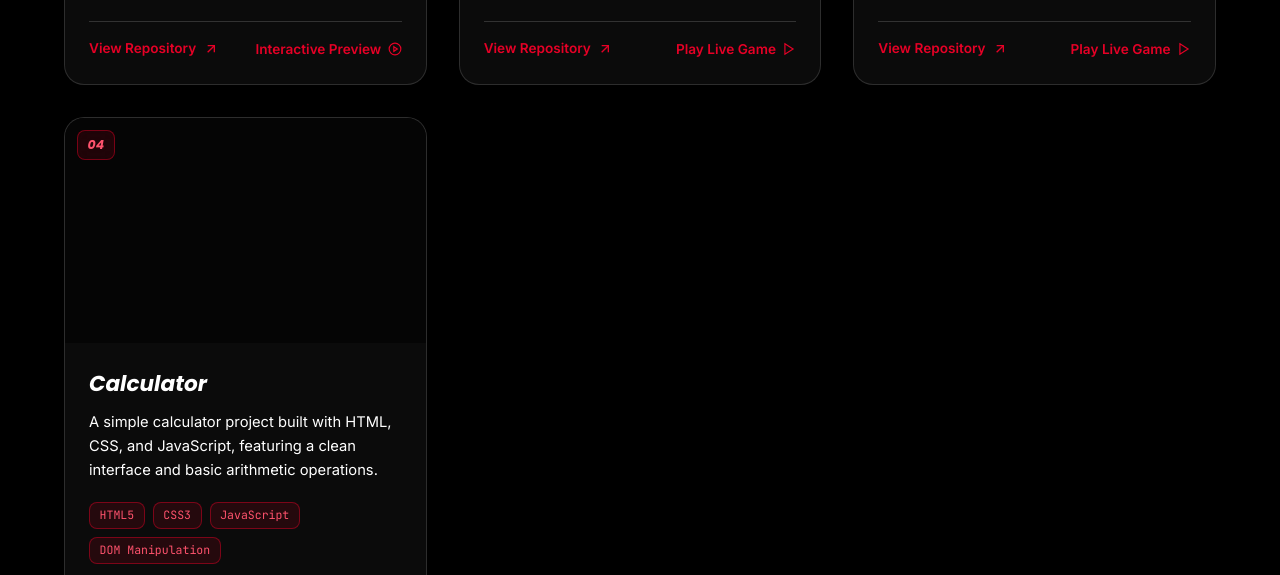
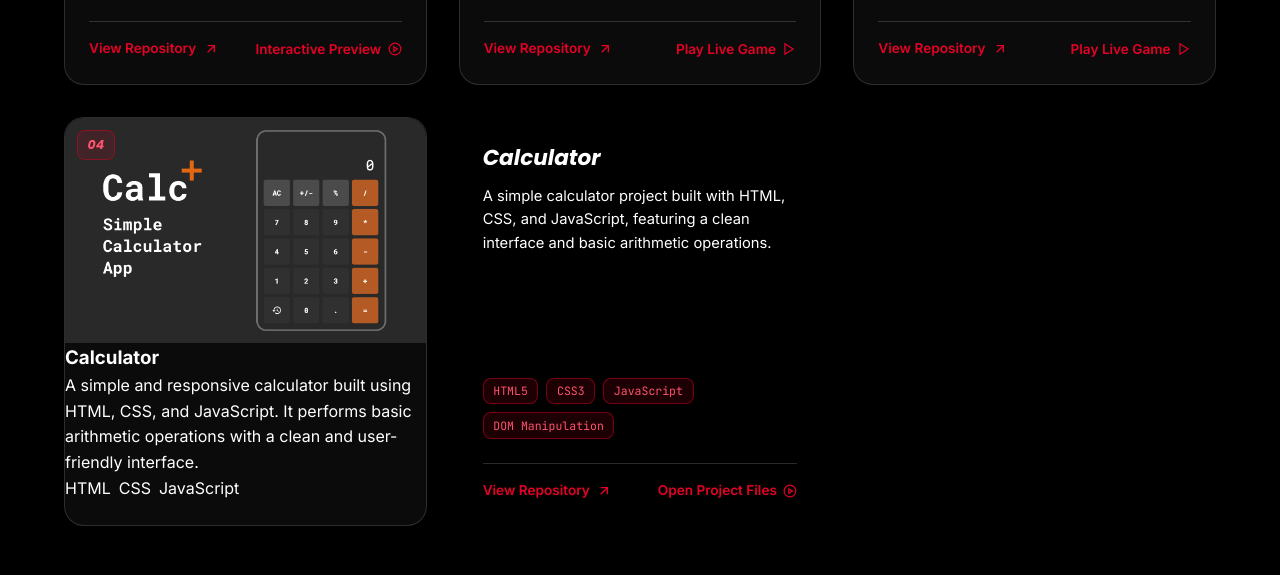
Before and after one commit to yadavjiup50wallah-gif/portfolio, a plain HTML site: page index.html in a window 1280 px wide. Shown: the part 3418-3993 px from the top of the page. Drawn offline with Linux system fonts and the light colour scheme.

Commit message:
Add Calculator project card to index.html. new code for calculator
Added project card for Calculator with image and description.

```diff
--- a/index.html
+++ b/index.html
@@ -588,15 +588,45 @@
 
 <!-- Project 4: Calculator -->
 <article class="project-card" data-project="calculator">
+
   <div class="project-card-image-wrap">
     <span class="project-index">04</span>
-              <!-- <img src="https://opengraph.githubassets.com/1/yadavjiup50wallah-gif/calculator" alt="Calculator Web Project by Akash Yadav" class="project-img" loading="lazy"> -->
+
+    <img
+      src="calculator.png"
+      alt="Calculator Web Project by Akash Yadav"
+      class="project-img"
+      loading="lazy"
+    >
+
     <div class="project-img-overlay">
-                <a href="https://github.com/yadavjiup50wallah-gif/calculator" target="_blank" rel="noopener noreferrer" class="btn btn-sm btn-primary overlay-btn">
+      <a
+        href="https://github.com/yadavjiup50wallah-gif/calculator"
+        target="_blank"
+        rel="noopener noreferrer"
+        class="btn btn-sm btn-primary overlay-btn"
+      >
         View On GitHub ↗
       </a>
     </div>
   </div>
+
+  <div class="project-card-content">
+    <h3>Calculator</h3>
+
+    <p>
+      A simple and responsive calculator built using HTML, CSS, and JavaScript.
+      It performs basic arithmetic operations with a clean and user-friendly interface.
+    </p>
+
+    <div class="project-tags">
+      <span>HTML</span>
+      <span>CSS</span>
+      <span>JavaScript</span>
+    </div>
+  </div>
+
+</article>
 
             <div class="project-card-body">
               <h3 class="project-title">Calculator</h3>
```
Lines whose indentation alone changed are shown as unchanged.
